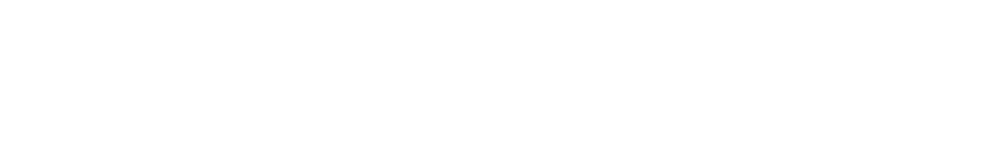
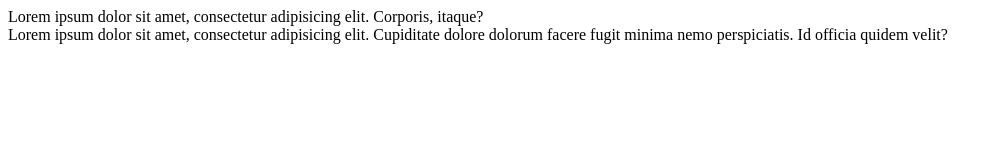
Before and after one commit to Sad228/homework2, a plain HTML site: page index.html in a window 1280 px wide. Shown: the whole page, without its empty margins (0-1002 px from the left). Drawn offline with Linux system fonts and the light colour scheme.

Commit message:
Add <div>

```diff
--- a/index.html
+++ b/index.html
@@ -6,7 +6,11 @@
     <link rel="stylesheet" href="style/style.css">
 </head>
 <body>
-
-
+<div>
+    Lorem ipsum dolor sit amet, consectetur adipisicing elit. Corporis, itaque?
+</div>
+<div>Lorem ipsum dolor sit amet, consectetur adipisicing elit. Cupiditate dolore dolorum facere fugit minima nemo
+    perspiciatis. Id officia quidem velit?
+</div>
 </body>
 </html>
```
